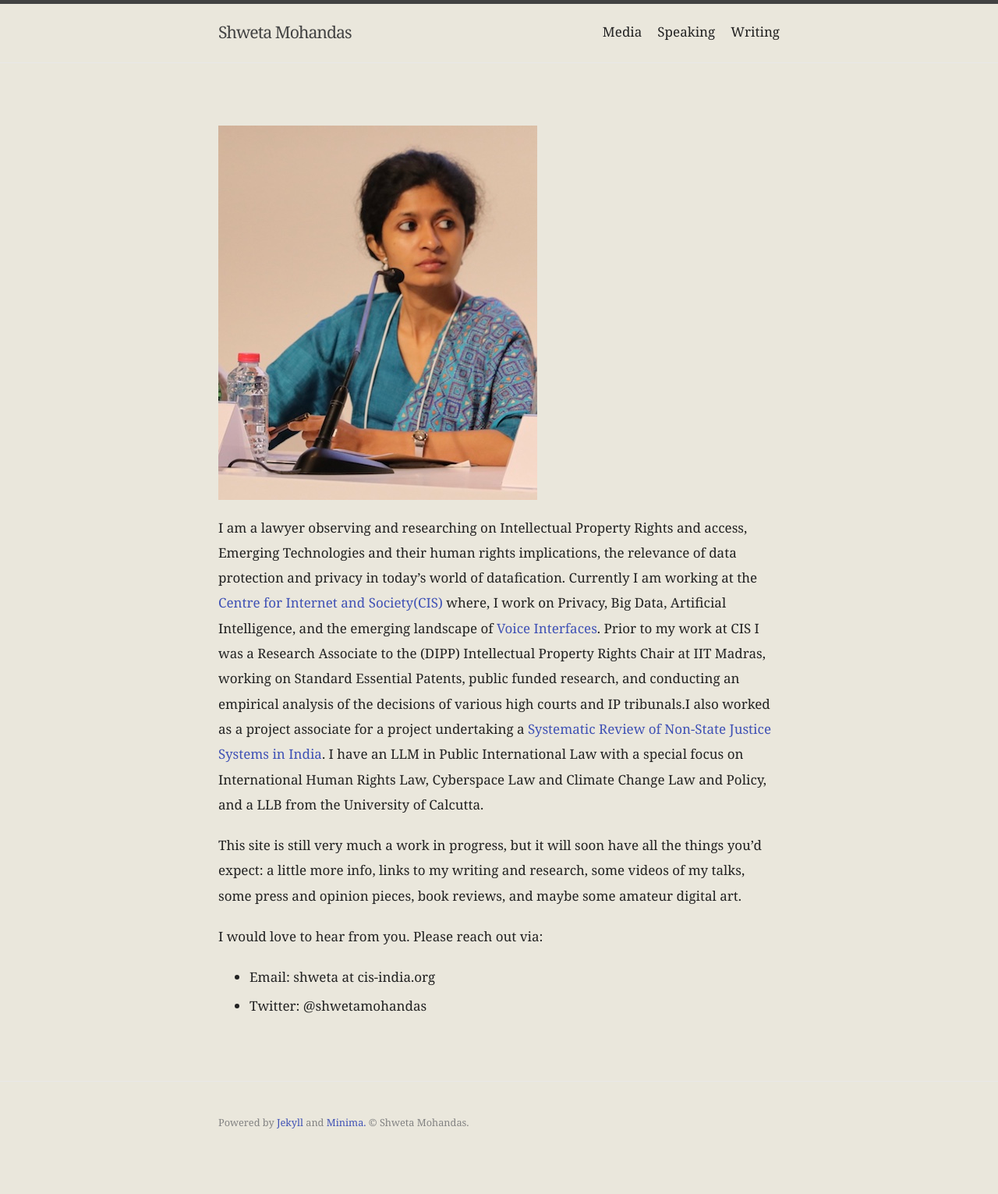
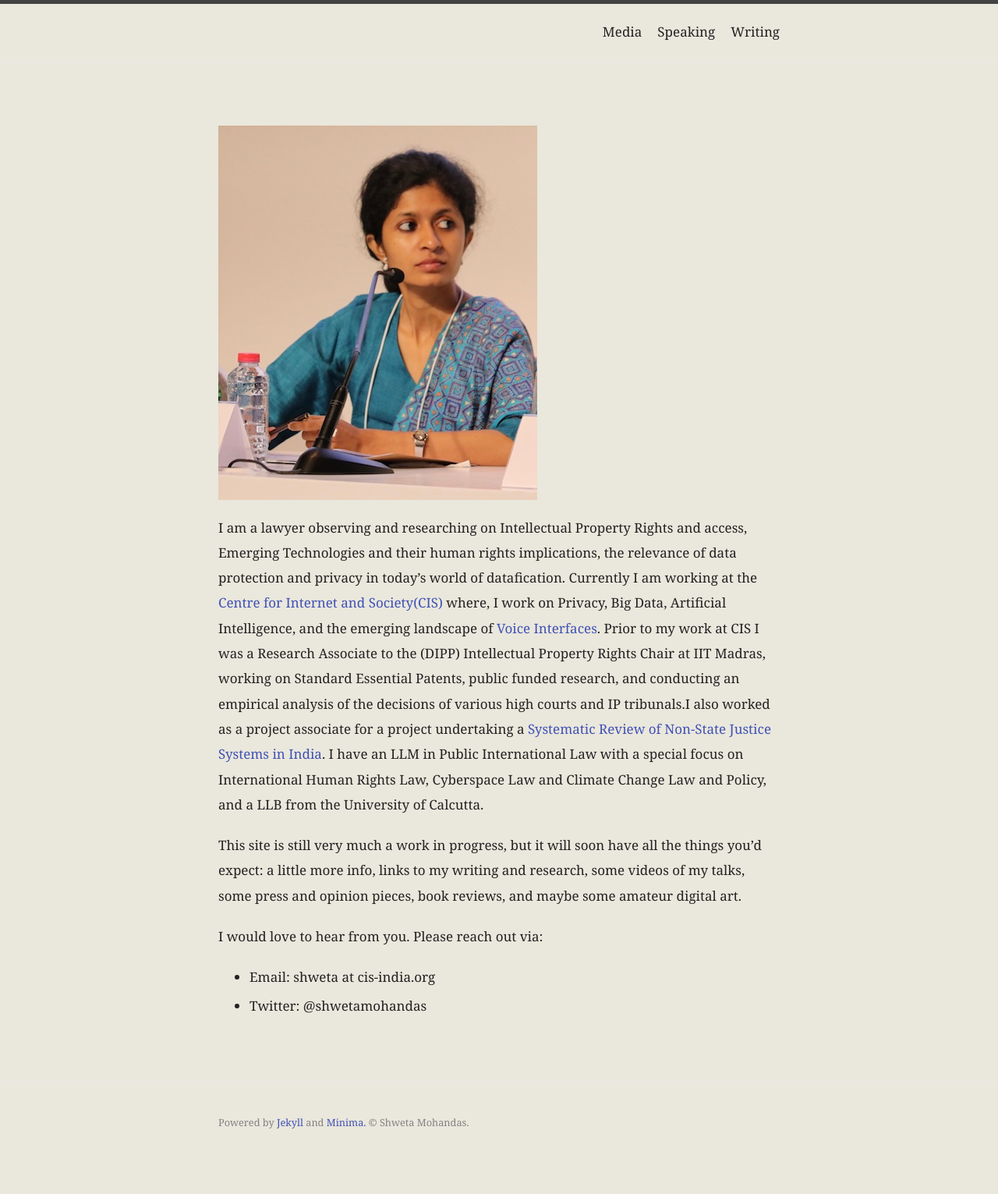
Before and after one commit to shwetamohandas/shwetamohandas.github.io, a Jekyll site: the page built from index.md, in a window 1280 px wide. Shown: the whole page at 78% size. Built offline with Jekyll 4.4.1, drawn with Linux system fonts in a browser that asks for light colours.

Commit message:
Update _layout.scss

```diff
--- a/_sass/minima/_layout.scss
+++ b/_sass/minima/_layout.scss
@@ -24,7 +24,7 @@
 
   &,
   &:visited {
-    color: $grey-color-dark;
+    color: $background-color;
   }
 }
 
```
